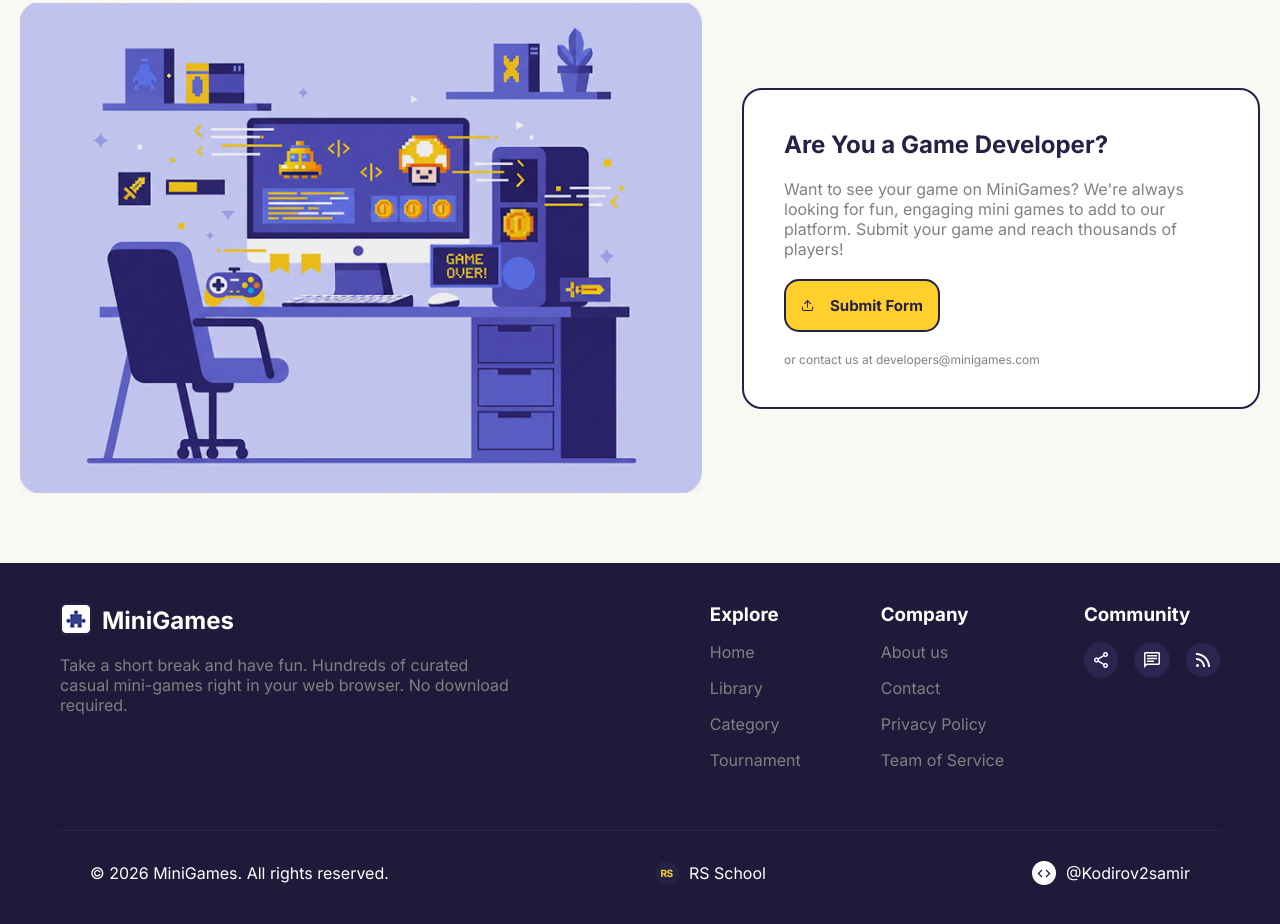
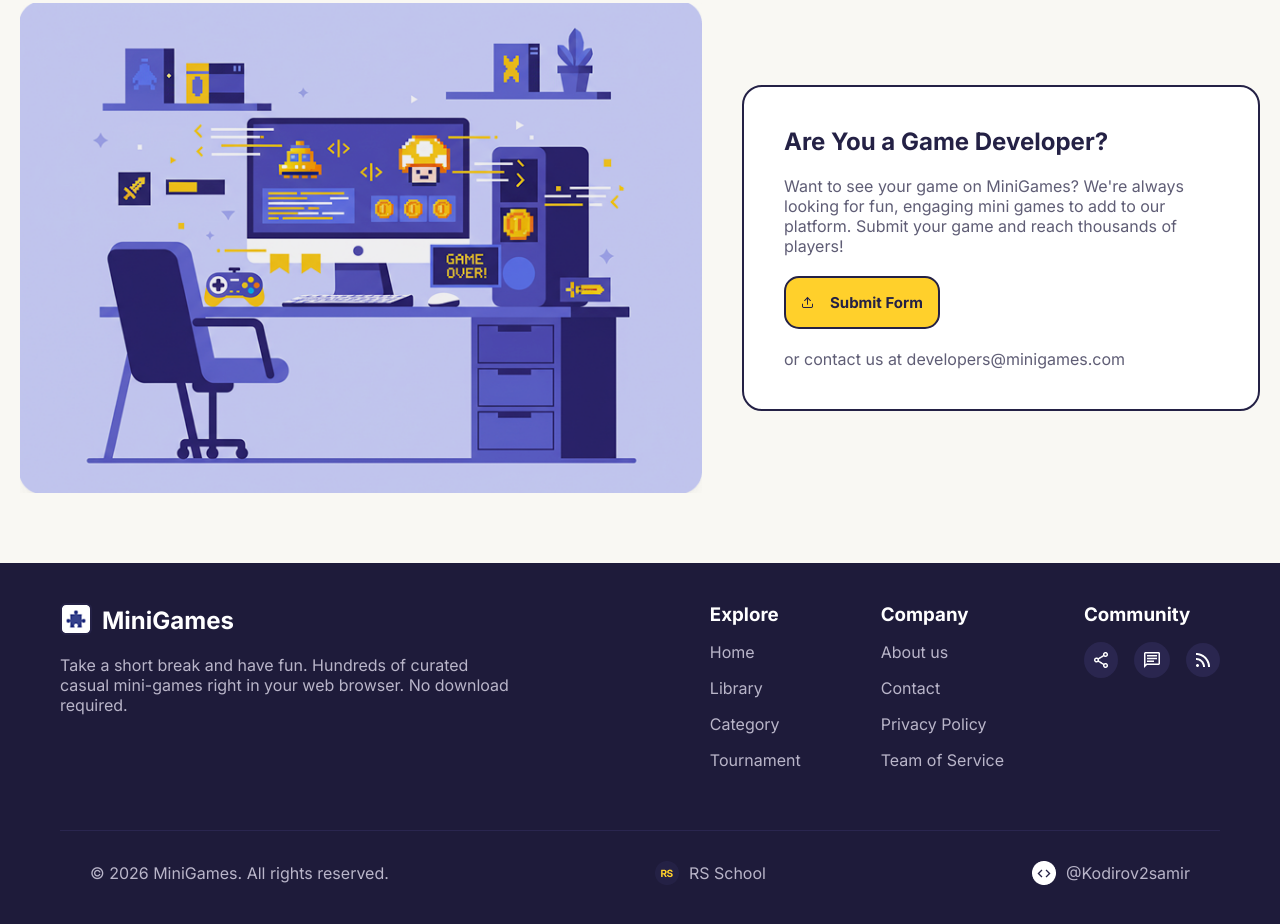
Before and after one commit to Kodirov2samir/MiniGame1, a website built with Vite: page index.html in a window 1280 px wide. Shown: the part 1516-2440 px from the top of the page. Built offline with nearby package versions, Linux system fonts and the light colour scheme.

Commit message:
style: add new design tokens and update component colors

```diff
--- a/src/components/footer/Footer.scss
+++ b/src/components/footer/Footer.scss
@@ -30,7 +30,7 @@
       gap: 20px;
 
       p {
-        color: gray;
+        color: t.$color-text-footer-list;
       }
 
       .site-logo {
@@ -62,7 +62,7 @@
           @include flex-center(center, flex-start);
           flex-direction: column;
           gap: 16px;
-          color: gray;
+          color: t.$color-text-footer-list;
           list-style: none;
           padding: 0;
           margin: 0;
@@ -87,6 +87,7 @@
     margin-top: 60px;
     padding: 30px;
     border-top: 1px solid t.$color-bg-footer-low;
+    color: t.$color-text-footer-list;
 
     @media only screen and (max-width: 988px) {
       & {
--- a/src/components/gameDeveloper/GameDeveloper.scss
+++ b/src/components/gameDeveloper/GameDeveloper.scss
@@ -59,10 +59,10 @@
       }
     }
     p {
-      color: gray;
+      color: t.$color-text-secondary;
     }
     .dev-par-small {
-      font-size: 12px;
+      color: t.$color-text-secondary;
     }
     @include b.tablet {
       width: 100%;
--- a/src/components/hero/Hero.scss
+++ b/src/components/hero/Hero.scss
@@ -66,7 +66,7 @@
     .hero-description {
       font-size: 16px;
       line-height: 1.5;
-      color: t.$color-primary-text-border;
+      color: t.$color-text-secondary;
       margin-bottom: 24px;
       opacity: 0.9;
 
--- a/src/styles/_tokens.scss
+++ b/src/styles/_tokens.scss
@@ -8,6 +8,8 @@ $color-btn-fff-hover: #fff9e5;
 $color-primary-text-border: #242145;
 $color-footer-back: #1e1b3a;
 $color-bg-footer-low: #2a264f;
+$color-text-secondary: #5f5d75;
+$color-text-footer-list: #b9b5c9;
 
 $font-family-base: 'Inter', sans-serif;
 
```
